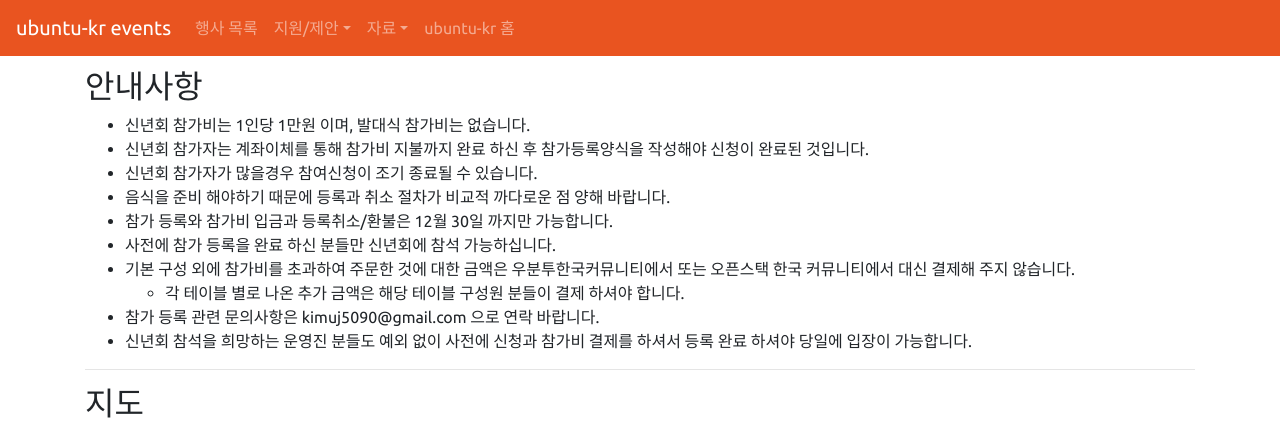
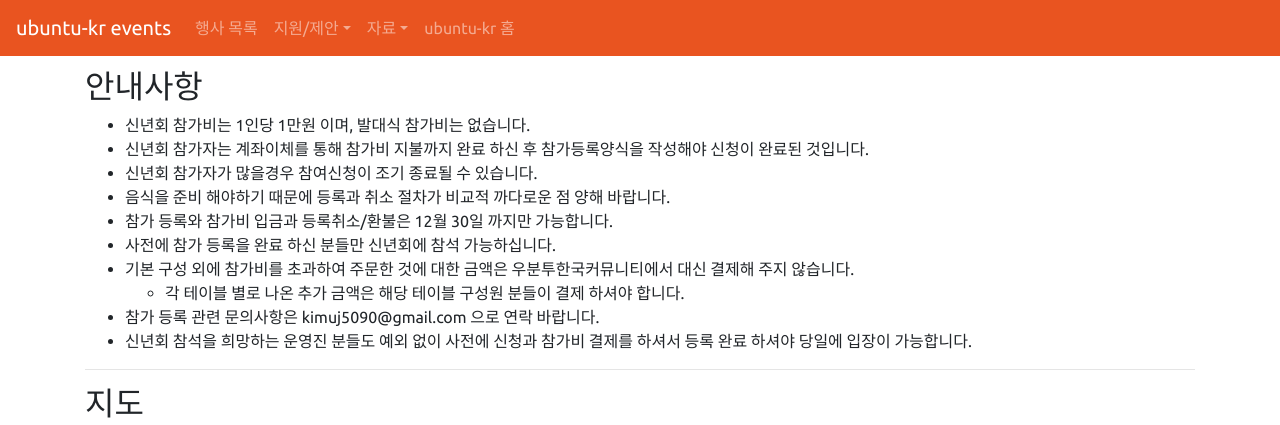
Before and after one commit to ubuntu-kr/events, a Jekyll site: the page built from _posts/2017-12-07-year-start-party-in-daejeon.md, in a window 1280 px wide and 900 px high, scrolled down 1149 px, cut to the strip 0-425 px from the top of the window. Built offline with Jekyll 4.4.1, drawn with Linux system fonts in a browser that asks for light colours.

Commit message:
안내 수정

```diff
--- a/_posts/2017-12-07-year-start-party-in-daejeon.md
+++ b/_posts/2017-12-07-year-start-party-in-daejeon.md
@@ -47,7 +47,7 @@ ticket_link: "https://survey.ubuntu-kr.org/index.php/956623?lang=ko"
 - 음식을 준비 해야하기 때문에 등록과 취소 절차가 비교적 까다로운 점 양해 바랍니다.
 - 참가 등록와 참가비 입금과 등록취소/환불은 12월 30일 까지만 가능합니다.
 - 사전에 참가 등록을 완료 하신 분들만 신년회에 참석 가능하십니다.
-- 기본 구성 외에 참가비를 초과하여 주문한 것에 대한 금액은 우분투한국커뮤니티에서 또는 오픈스택 한국 커뮤니티에서 대신 결제해 주지 않습니다.
+- 기본 구성 외에 참가비를 초과하여 주문한 것에 대한 금액은 우분투한국커뮤니티에서 대신 결제해 주지 않습니다.
   - 각 테이블 별로 나온 추가 금액은 해당 테이블 구성원 분들이 결제 하셔야 합니다.
 - 참가 등록 관련 문의사항은 kimuj5090@gmail.com 으로 연락 바랍니다.
 - 신년회 참석을 희망하는 운영진 분들도 예외 없이 사전에 신청과 참가비 결제를 하셔서 등록 완료 하셔야 당일에 입장이 가능합니다.
```
